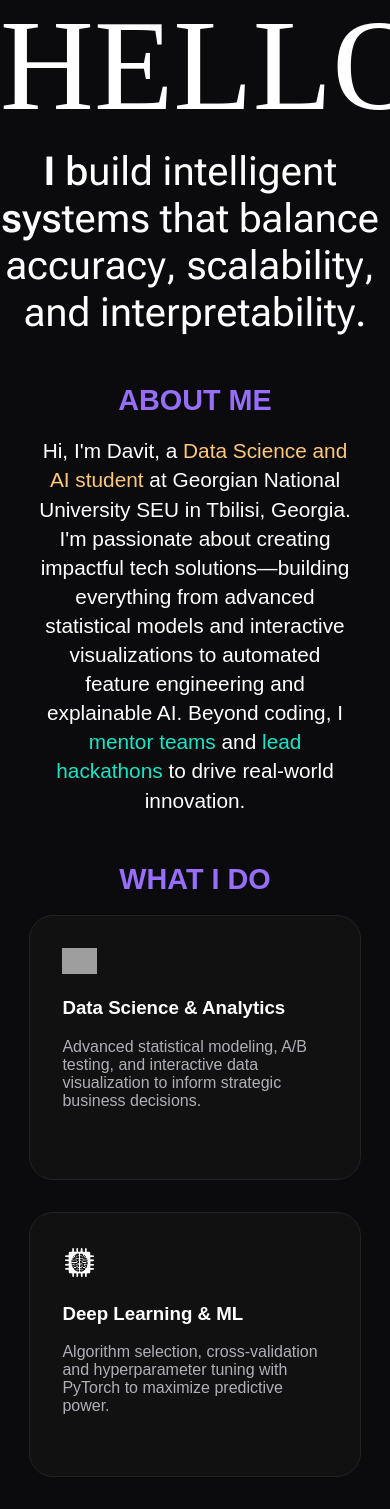
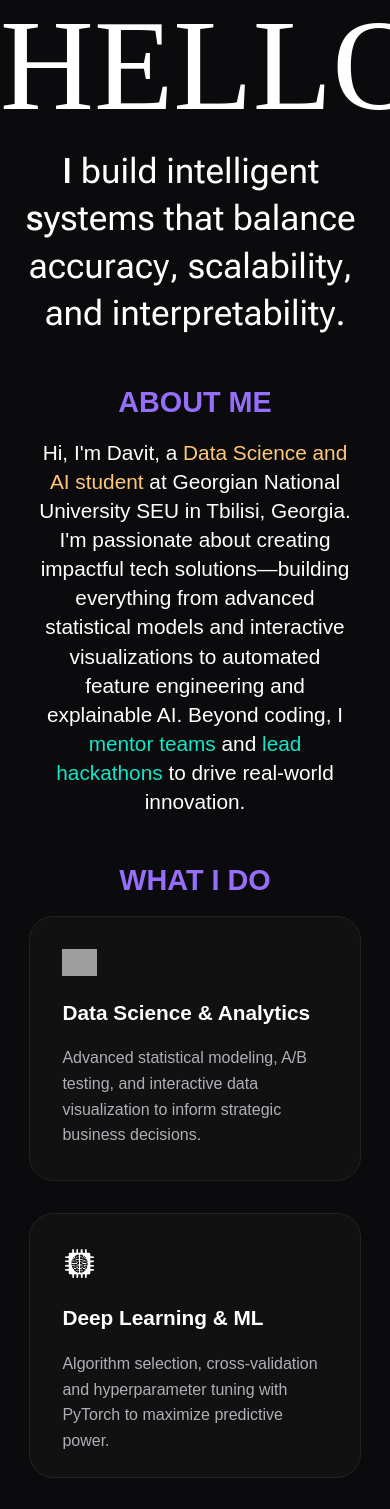
Before and after one commit to DavitEgoian/Portfolio-Website, a React (Create React App) app: page / in a window 390 px wide. Shown: the top 1509 px of the page. Built offline with nearby package versions, Linux system fonts and the light colour scheme; grey boxes are pictures that could not be loaded; a web font is replaced by a local one.

Commit message:
Enhance responsive design with media queries and adjust font sizes for better readability

```diff
--- a/src/App.css
+++ b/src/App.css
@@ -293,6 +293,7 @@
     width: 100%;
     text-align: left;
     padding-left: 50px;
+    padding-top: 30px;
   }
 
   .timeline ul li:nth-child(odd):before {
@@ -456,6 +457,38 @@
   }
 }
 
+@media (max-width: 640px) {
+  .section-desc,
+  .about-me-section-text {
+    font-size: 1.2rem;
+    line-height: 1.5;
+  }
+
+  .custom-spotlight-card h3 {
+    font-size: 1.3rem;
+  }
+
+  .custom-spotlight-card p,
+  .cards-container p {
+    font-size: 1rem;
+    line-height: 1.6;
+  }
+
+  .tech-name {
+    font-size: 0.95rem;
+  }
+
+  .timeline ul li .right_content h2 {
+    font-size: 1.25rem;
+  }
+
+  .timeline ul li .right_content p,
+  .timeline ul li .left_content h3 {
+    font-size: 1rem;
+    line-height: 1.5;
+  }
+}
+
 @media (max-width: 480px) {
   .section-title {
     font-size: 1.8rem;
--- a/src/VariableProximity.css
+++ b/src/VariableProximity.css
@@ -3,8 +3,11 @@
 .variable-proximity {
   font-family: "Roboto Flex", sans-serif;
   color: white;
-  font-size: 60px;
+  font-size: clamp(2.25rem, 6vw, 3.75rem);
   width: 70% !important;
+  max-width: 960px;
+  line-height: 1.2;
+  display: inline-block;
 }
 
 .sr-only {
@@ -19,8 +22,21 @@
   border: 0;
 }
 
-@media (max-width: 600px) {
+@media (max-width: 900px) {
   .variable-proximity {
-    font-size: 40px;
+    width: 85% !important;
+    font-size: clamp(2rem, 7vw, 3rem);
   }
 }
+
+@media (max-width: 640px) {
+  .variable-proximity {
+    width: 100% !important;
+    font-size: clamp(1.4rem, 9vw, 2.2rem);
+    line-height: 1.35;
+  }
+
+  .variable-proximity span:not(.sr-only) {
+    white-space: normal !important;
+  }
+}
```
